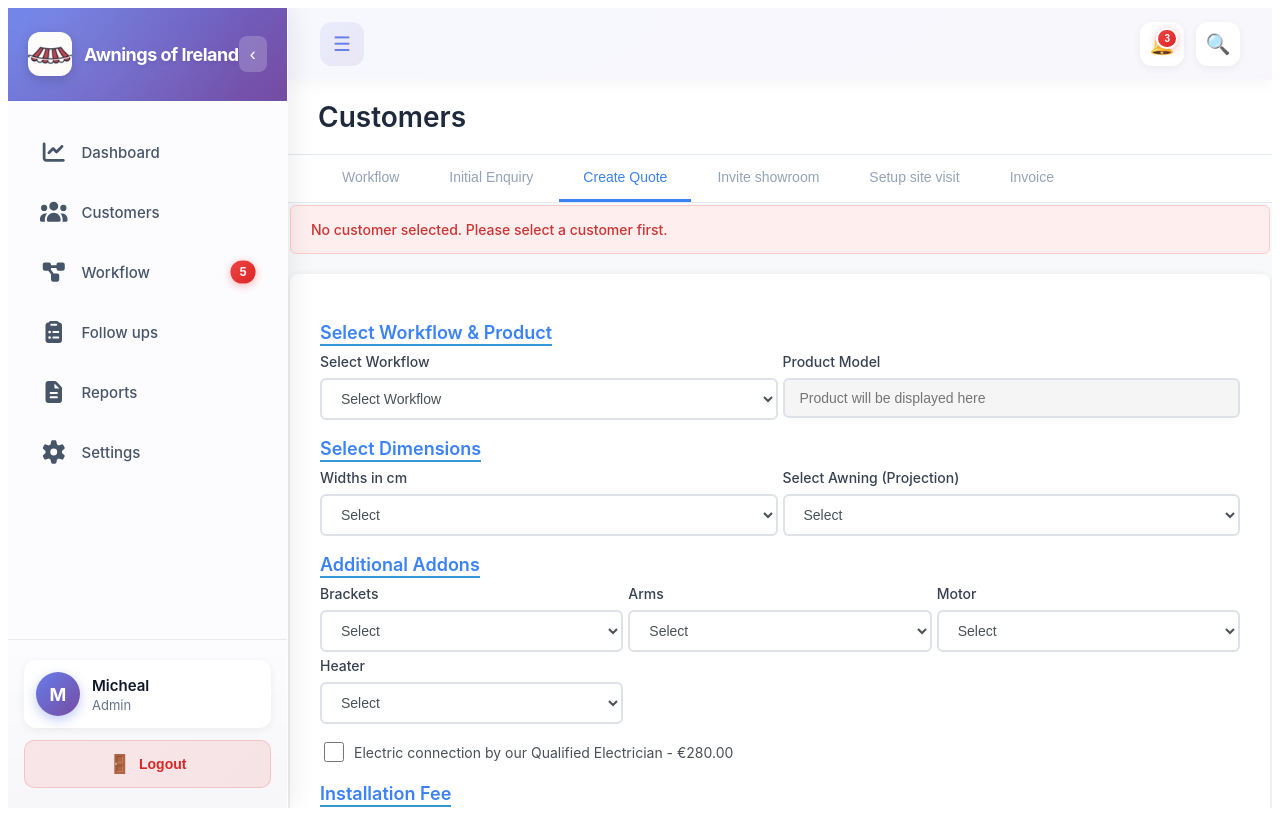
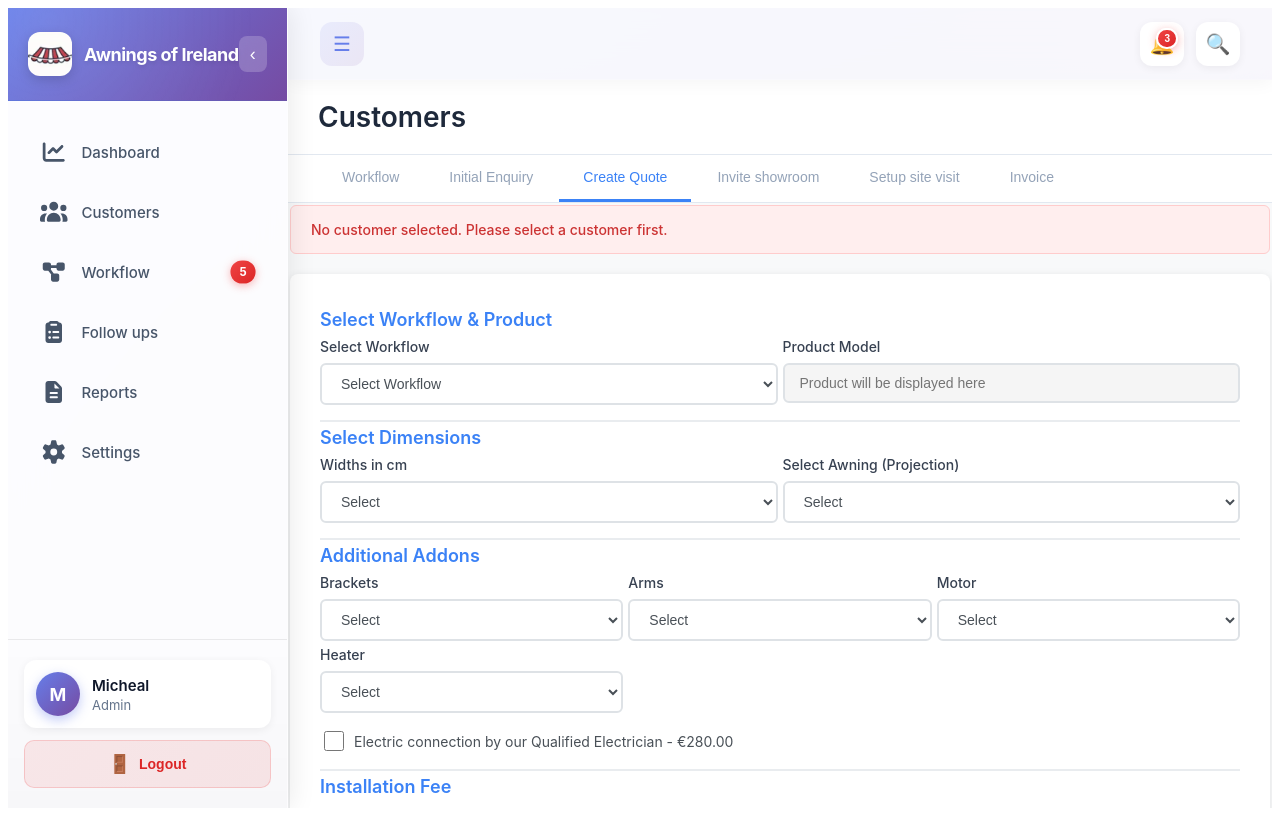
Before and after one commit to ranjith83/awnings-ireland, an Angular app: page /workflow/create-quote in a window 1280 px wide. Built offline with nearby package versions, Linux system fonts and the light colour scheme.

Commit message:
create quote design

```diff
--- a/src/workflow/create-quote.component/create-quote.component.css
+++ b/src/workflow/create-quote.component/create-quote.component.css
@@ -80,9 +80,9 @@
 
 /* Form Section Styles */
 .form-section {
-/**  margin-bottom: 5px;
-  padding-bottom: 5px;
-  border-bottom: 2px solid #e9ecef; **/
+
+  padding-bottom: 15px;
+  border-bottom: 2px solid #e9ecef;
 }
 
 .form-section:last-of-type {
@@ -95,7 +95,7 @@
   color:  #3b82f6;
   margin-bottom: 2px;
   padding-bottom: 1px;
-  border-bottom: 2px solid #3498db;
+  margin-top: 5px;
   display: inline-block;
 }
 
```
